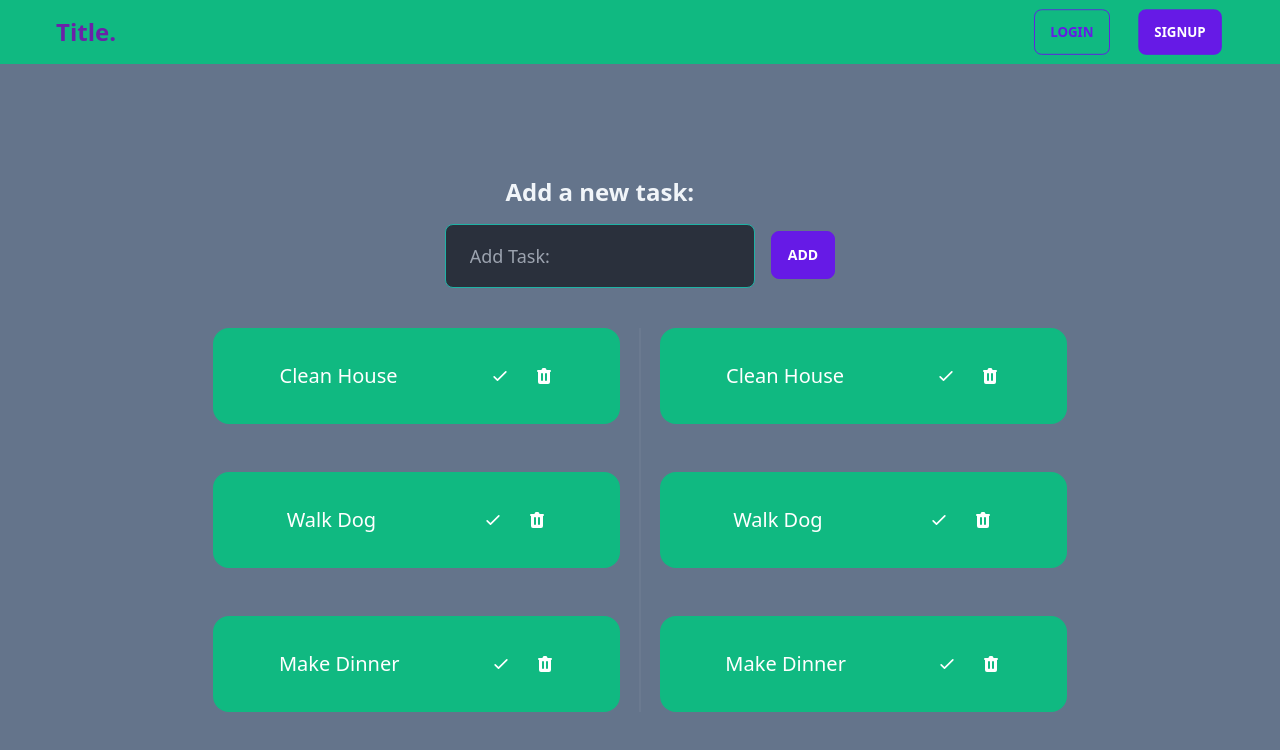
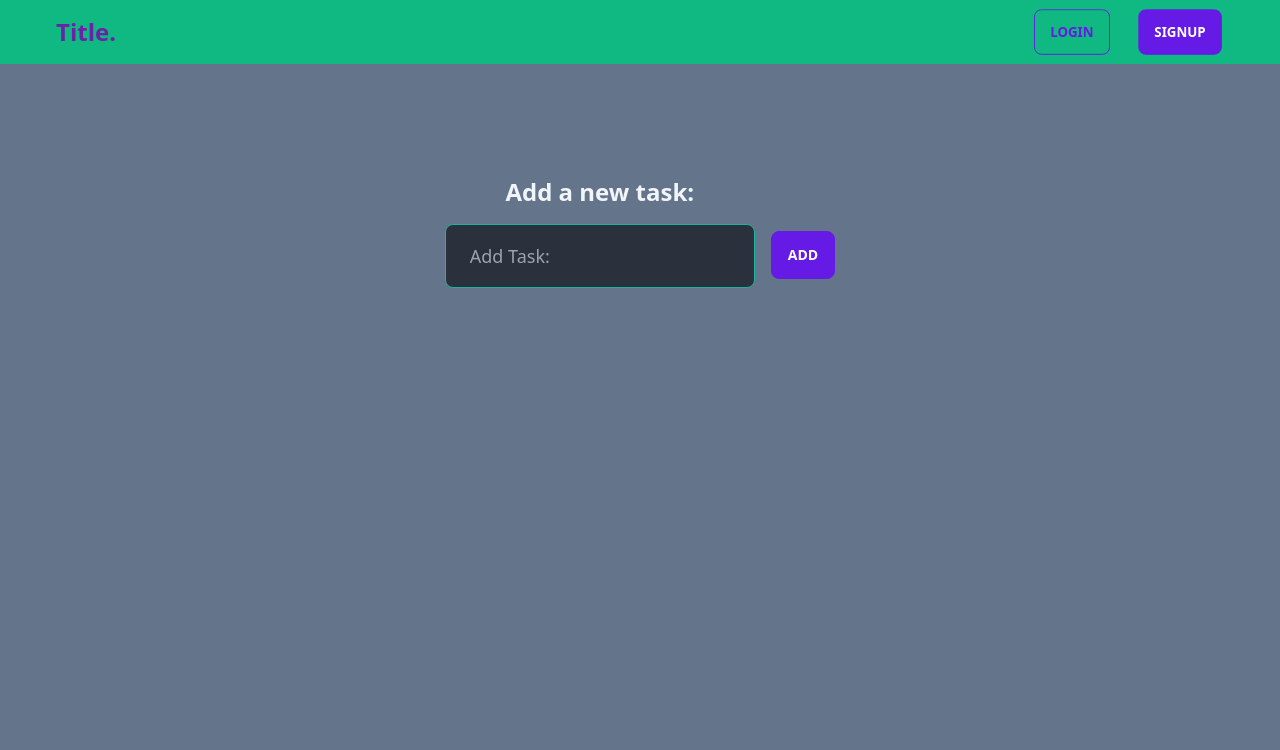
Before and after one commit to DanielFindlay101/Daisy-TS-ToDo, a React (Create React App) app: page / in a window 1280 px wide. Shown: the top 750 px of the page. Built offline with nearby package versions, Linux system fonts and the light colour scheme.

Commit message:
incorrect

```diff
--- a/src/components/TodoCard.tsx
+++ b/src/components/TodoCard.tsx
@@ -1,17 +1,23 @@
 import React from 'react'
+import { Todo } from "../pages/Home"
 import { TrashIcon } from '@heroicons/react/solid'
 import { CheckIcon } from '@heroicons/react/outline'
-interface Todo {
-  TodoItems?: Todo[]
-  name?: string,
-  completed?: boolean
+// interface Todo {
+//   TodoItems?: Todo[]
+//   name?: string,
+//   completed?: boolean
+// }
+
+interface Props {
+  newTaskList: Todo[],
+  setNewTaskList: React.Dispatch<React.SetStateAction<Todo[]>>
 }
 
-export default function TodoCard({TodoItems}: Todo) {
+export default function TodoCard({newTaskList, setNewTaskList}: Props) {
   return (
     <React.Fragment>
       <div className="container flex flex-col gap-12">
-        {TodoItems?.map((item, index) => (
+        {newTaskList?.map((item, index) => (
           <div key={index} className="bg-emerald-500 rounded-box place-items-center h-24 px-5 py-8 text-xl flex justify-around">
             <ul className='text-white'>
               <li>{item.name}</li>
```
